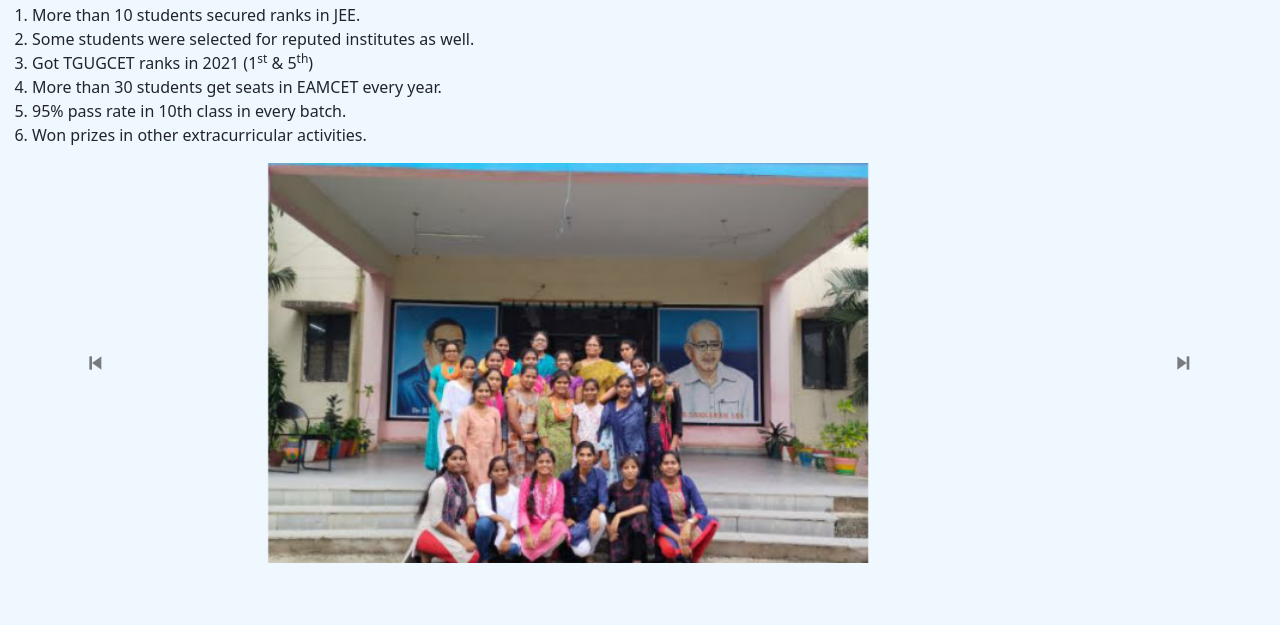
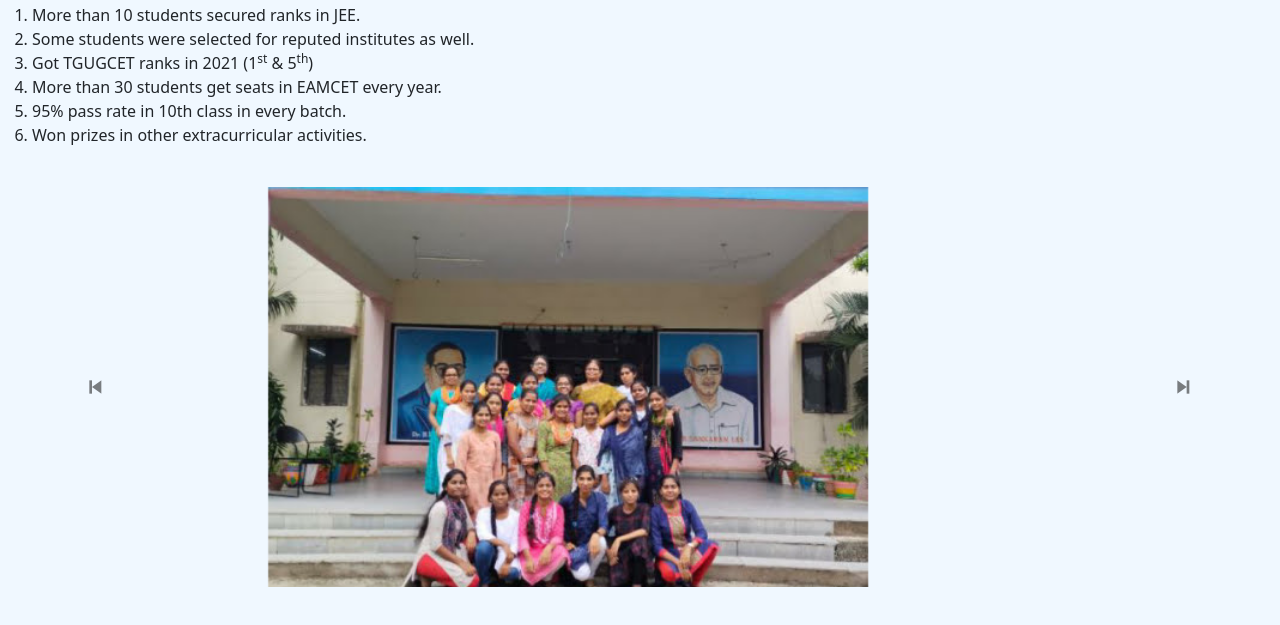
Before and after one commit to NEERAJAGADDAM/Website, a plain HTML site: page achieve.html in a window 1280 px wide. Shown: the part 53-678 px from the top of the page. Drawn offline with nearby package versions, Linux system fonts and the light colour scheme.

Commit message:
Update achieve.html

```diff
--- a/achieve.html
+++ b/achieve.html
@@ -24,7 +24,8 @@
 
 <body style="background-color: #f0f8ff;">
     <h1 class="text-light text-center text-bg-secondary">Achievements:</h1>
-    <div>
+     <div class="row mb-4">
+            <div class="col-12">
                 <ol>
                     <li><a class="dropdown-item" href="#">More than 10 students secured ranks in JEE.</a></li>
                     <li><a class="dropdown-item" href="#">Some students were selected for reputed institutes as well.</a></li>
@@ -33,6 +34,7 @@
                     <li><a class="dropdown-item" href="#">95% pass rate in 10th class in every batch.</a></li>
                     <li><a class="dropdown-item" href="#">Won prizes in other extracurricular activities.</a></li>
                 </ol>
+            </div>
         </div>
 
     <div id="achievementCarousel" class="carousel slide" data-bs-ride="carousel">
```
Lines whose indentation alone changed are shown as unchanged.
